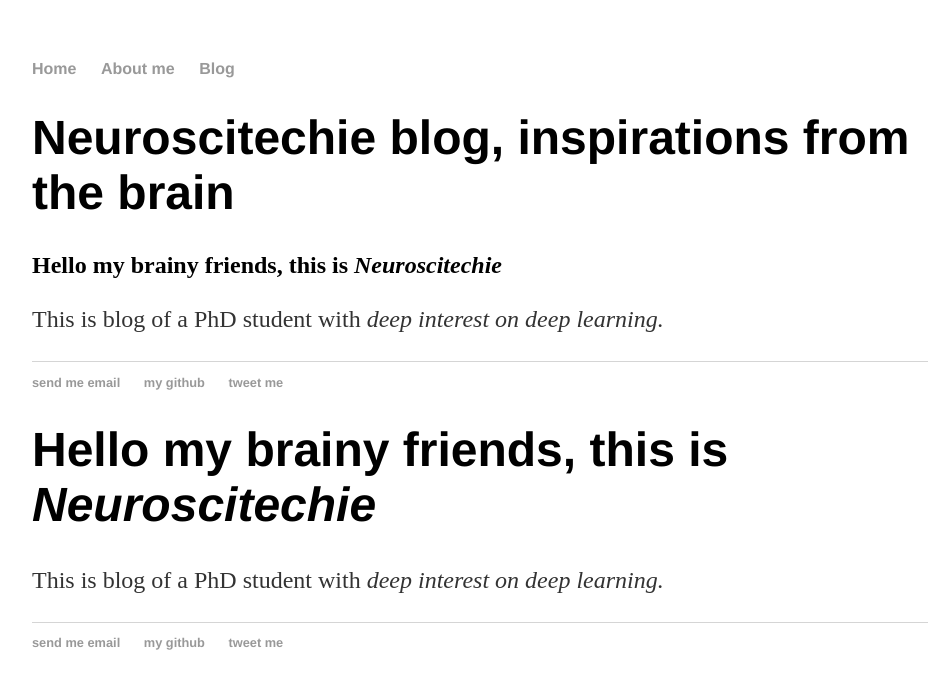
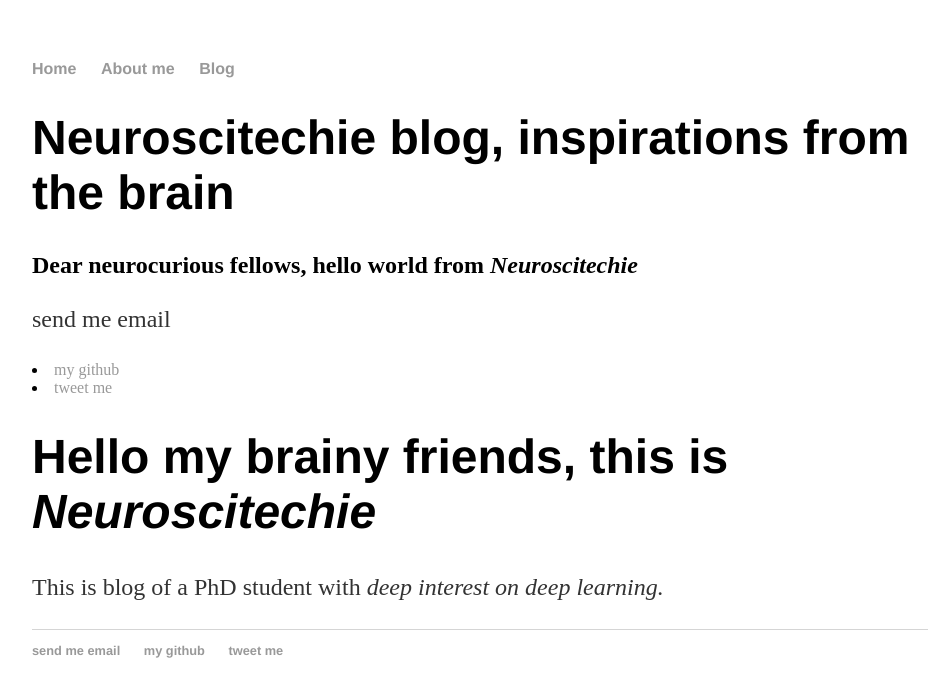
Before and after one commit to inantubek/meltemiatay.github.io, a Jekyll site: the page built from index.html, in a window 1280 px wide. Shown: the top 697 px of the page, without its empty margins (160-1098 px from the left). Built offline with Jekyll 4.4.1, drawn with Linux system fonts in a browser that asks for light colours.

Commit message:
Update index.html

```diff
--- a/index.html
+++ b/index.html
@@ -4,8 +4,8 @@ title: Neuroscitechie blog, inspirations from the brain
 ---
     		<div class="blurb">
 			<h1>Neuroscitechie blog, inspirations from the brain</h1>
-        		<h2>Hello my brainy friends, this is <i>Neuroscitechie</i> </h2>
-				<p>This is blog of a PhD student with <em>deep interest on deep learning.</em>
+        		<h2>Dear neurocurious fellows, hello world from <i>Neuroscitechie</i> </h2>
+			<p style="This is blog of a PhD student with <em>deep interest on deep learning.</em></p>
     		</div><!-- /.blurb -->
 		</div><!-- /.container -->
 		<footer>
```
